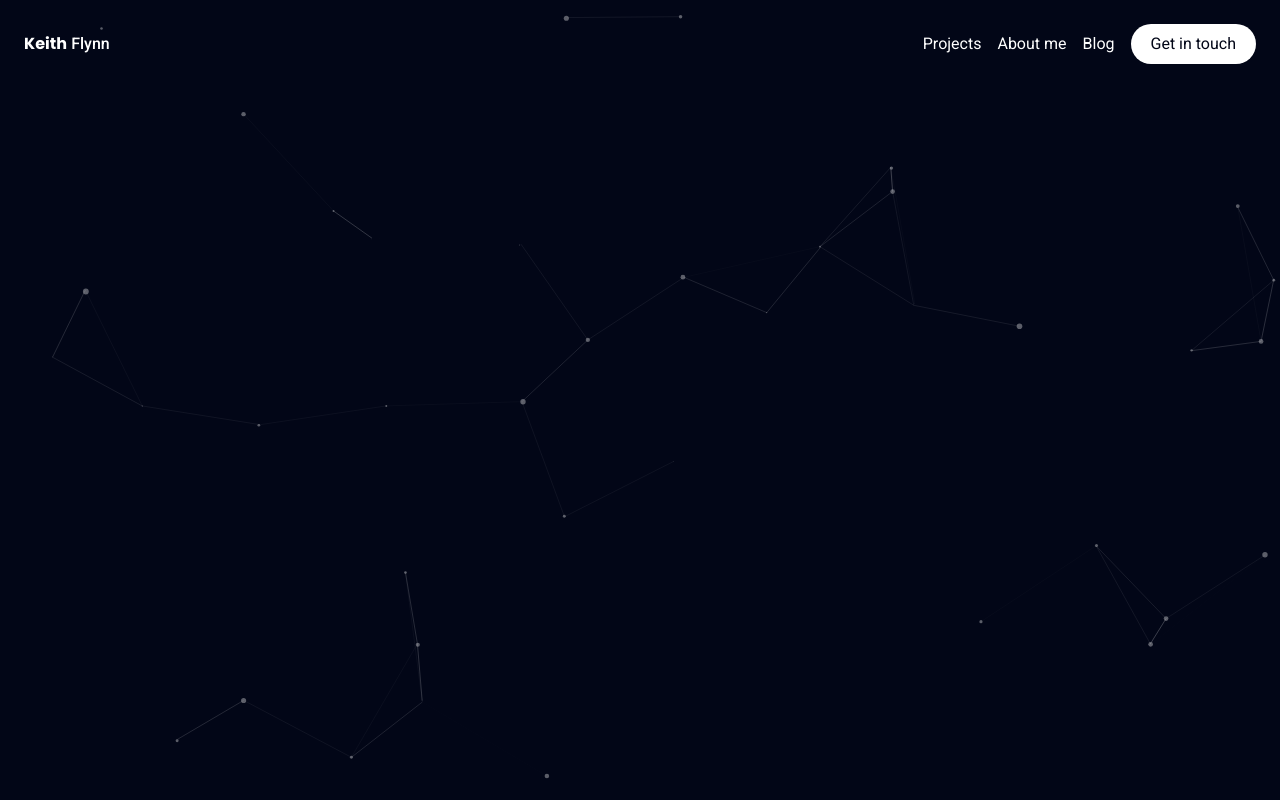
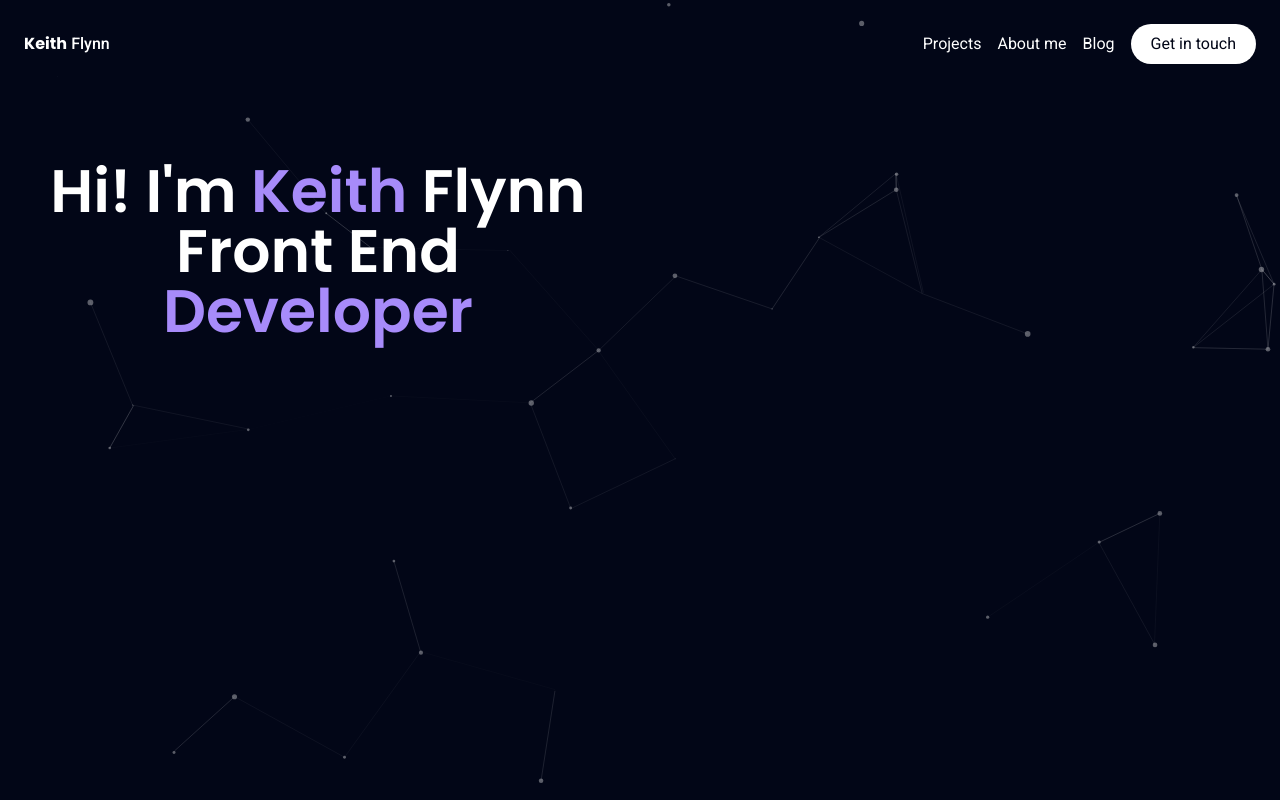
Before and after one commit to keith-flynn/portfolio-website, a SvelteKit app: page / in a window 1280 px wide. Shown: the top 800 px of the page. Built offline with nearby package versions, Linux system fonts and the light colour scheme.

Commit message:
Add styling for Main.svelte
Add styles and some barebones content for visualization.

```diff
--- a/src/components/Main.svelte
+++ b/src/components/Main.svelte
@@ -3,7 +3,13 @@
 </script>
 
 <main class="flex flex-col flex-1 p-4">
-  <section id="introPage">
+  <section id="introPage" class="grid grid-cols-1 lg:grid-cols-2 gap-10 py-8 sm:py-14">
+    <div class="flex flex-col lg:justify-center text-center lf:text-left gap-6 md:gap-8 lg:gap-10">
+      <h2 class="font-semibold text-4xl sm:text-5xl md:text-6xl">
+        Hi! I'm <span class="poppins text-violet-400">Keith</span> Flynn <br/>Front End
+        <span class="poppins text-violet-400">Developer</span>
+      </h2>
+    </div>
 
   </section>
 </main>
```
